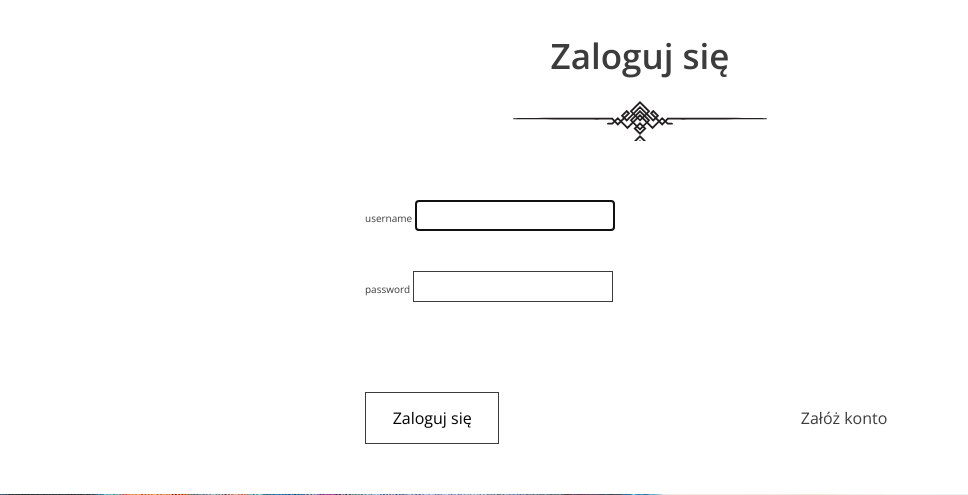
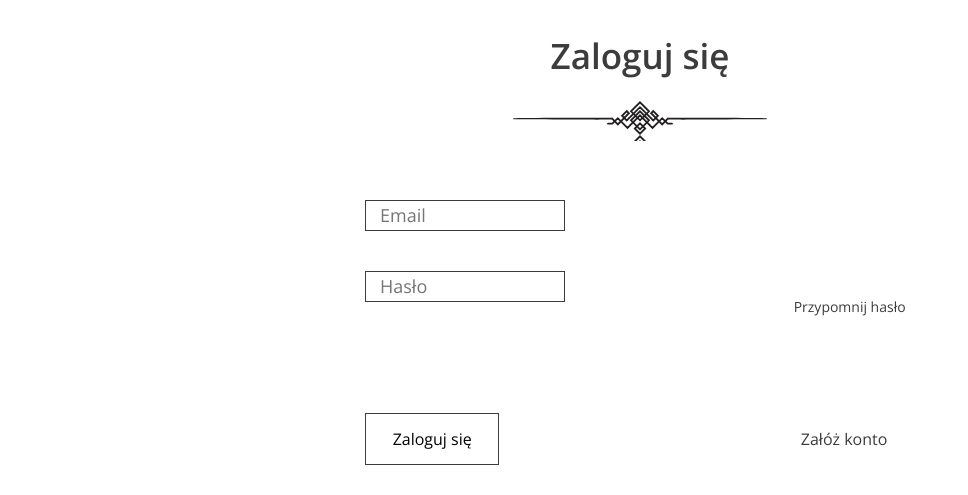
Before and after one commit to LordVarmiok/PortfolioLab, a Django app: page /login/ in a window 1280 px wide. Shown: the part 168-663 px from the top of the page, without its empty margins (0-968 px from the left). Run offline with Django 3.2, Linux system fonts and the light colour scheme.

Commit message:
Paginacja, rejestracja, logowanie, all-in

```diff
--- a/gifts/forms.py
+++ b/gifts/forms.py
@@ -31,13 +31,17 @@
 
     class Meta:
         model = User
-        fields = ['username', 'first_name', 'last_name', 'email', 'password1', 'password2']
+        fields = ['first_name', 'last_name', 'email', 'password1', 'password2']
 
-    def clean_username(self):
-        return self.cleaned_data['email']
+    def save(self, commit=True):
+        user = super().save(commit=False)
+        user.username = self.cleaned_data['email']
+        if commit:
+            user.save()
+        return user
 
 
 class LoginForm(AuthenticationForm):
     class Meta:
         model = User
-        fields = ['email', 'password']
+        fields = ['username', 'password']
--- a/gifts/views.py
+++ b/gifts/views.py
@@ -1,4 +1,4 @@
-# from django.contrib.auth.forms import AuthenticationForm
+from django.contrib.auth.forms import AuthenticationForm
 from django.contrib.auth.models import User
 from django.shortcuts import render, redirect
 
@@ -6,7 +6,7 @@
 from gifts.models import Donation, Institution
 from django.core.paginator import Paginator, PageNotAnInteger, EmptyPage
 
-PAGE_SIZE = 5
+PAGE_SIZE = 3
 
 
 # Create your views here.
@@ -73,36 +73,25 @@
 
 def login(request):
     if request.method == 'POST':
-        form = LoginForm(request.POST)
+        form = AuthenticationForm(request, request.POST)
         if form.is_valid():
-            form.save()
+            #form.save()
             return redirect('/addDonation/')
+        else:
+            return redirect('/register/')
     else:
-        form = LoginForm()
-    return render(request, 'login.html', {'form': form})
+        form = AuthenticationForm()
+    return render(request, 'registration/login.html', {'form': form})
 
 
 def register(request):
     if request.method == 'POST':
         form = RegisterForm(request.POST)
         if form.is_valid():
-            # user = User.objects.create(
-            #     username=form.email,
-            #     first_name=form.first_name,
-            #     last_name=form.last_name,
-            #     email=form.email,
-            #     password1=form.password1,
-            #     password2=form.password2
-            # )
-            # user.save()
-            # username = form.cleaned_data.get('email')
-            # raw_password = form.cleaned_data.get('password1')
-
             form.save()
             return redirect('/login/')
         else:
             print(form.errors)
-
     else:
         form = RegisterForm()
     return render(request, 'register.html', {'form': form})
--- a/portfolio_lab/settings.py
+++ b/portfolio_lab/settings.py
@@ -134,3 +134,7 @@
 #STATIC_ROOT = os.path.join(BASE_DIR, "gifts/static")
 
 #print(STATIC_ROOT)
+
+
+LOGIN_REDIRECT_URL = '/addDonation'
+LOGOUT_REDIRECT_URL = '/'
--- a/portfolio_lab/urls.py
+++ b/portfolio_lab/urls.py
@@ -14,9 +14,8 @@
     2. Add a URL to urlpatterns:  path('blog/', include('blog.urls'))
 """
 from django.contrib import admin
-from django.urls import path
+from django.urls import path, include
 from gifts import views
-
 
 urlpatterns = [
     path('admin/', admin.site.urls),
@@ -24,4 +23,5 @@
     path('login/', views.login, name='login'),
     path('register/', views.register, name='register'),
     path('addDonation/', views.addDonation, name='addDonation'),
+    # path('', include('django.contrib.auth.urls'))
 ]
--- a/templates/index.html
+++ b/templates/index.html
@@ -152,12 +152,12 @@
         <!-- Pagination -->
         <ul class="help--slides-pagination">
         {% if fundations.has_previous %}
-            <li><a href="?f_page={{ fundations.previous_page_number }}" class="btn btn--small btn--without-border" data-page="{{ fundations.previous_page_number }}">{{ fundations.previous_page_number }}</a></li>
+            <li><a href="/?f_page={{ fundations.previous_page_number }}#help" class="btn btn--small btn--without-border" data-page="{{ fundations.previous_page_number }}">{{ fundations.previous_page_number }}</a></li>
         {% else %}
-            <li><a href="#" class="btn btn--small btn--without-border active" data-page="{{ fundations.number }}">{{ fundations.number }}</a></li>
+            <li><a href="#help" class="btn btn--small btn--without-border active" data-page="{{ fundations.number }}">{{ fundations.number }}</a></li>
         {% endif %}
         {% if fundations.has_next %}
-            <li><a href="?f_page={{ fundations.next_page_number }}" class="btn btn--small btn--without-border" data-page="{{ fundations.next_page_number }}">{{ fundations.next_page_number }}</a></li>
+            <li><a href="/?f_page={{ fundations.next_page_number }}#help" class="btn btn--small btn--without-border" data-page="{{ fundations.next_page_number }}">{{ fundations.next_page_number }}</a></li>
         {% else %}
 {#            <li><a href="#" class="btn btn--small btn--without-border" data-page="2">2</a></li>#}
         {% endif %}
--- a/templates/register.html
+++ b/templates/register.html
@@ -42,10 +42,6 @@
 {##}
 {#              </div>#}
 {#          {% endfor %}#}
-          <div class="form-group">
-          <input type="hidden" name="username" placeholder="username" />
-        </div>
-
         <div class="form-group">
           <input type="text" name="first_name" placeholder="Imię" />
         </div>
--- a/templates/login.html
+++ b/templates/registration/login.html
@@ -33,19 +33,20 @@
     <section class="login-page">
       <h2>Zaloguj się</h2>
       <form method="post">
-          {% for field in form %}
-              <div class="form-group">
-              {{ field.name }}
-              {{ field }}
-              </div>
-          {% endfor %}
-{#        <div class="form-group">#}
-{#          <input type="email" name="email" placeholder="Email" />#}
-{#        </div>#}
-{#        <div class="form-group">#}
-{#          <input type="password" name="password" placeholder="Hasło" />#}
-{#          <a href="#" class="btn btn--small btn--without-border reset-password">Przypomnij hasło</a>#}
-{#        </div>#}
+          {% csrf_token %}
+{#          {% for field in form %}#}
+{#              <div class="form-group">#}
+{#              {{ field.name }}#}
+{#              {{ field }}#}
+{#              </div>#}
+{#          {% endfor %}#}
+        <div class="form-group">
+          <input type="text" name="username" placeholder="Email" />
+        </div>
+        <div class="form-group">
+          <input type="password" name="password" placeholder="Hasło" />
+          <a href="#" class="btn btn--small btn--without-border reset-password">Przypomnij hasło</a>
+        </div>
 
         <div class="form-group form-group--buttons">
              <button class="btn" type="submit">Zaloguj się</button>
```
